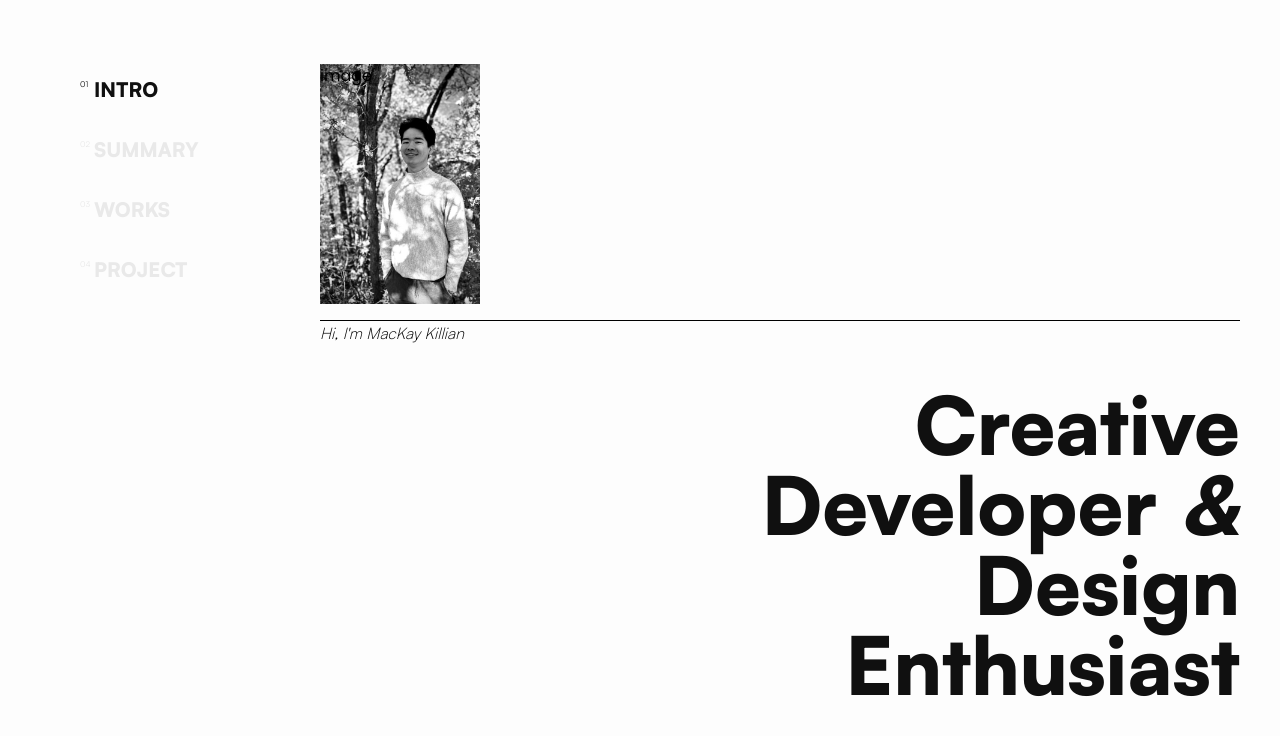
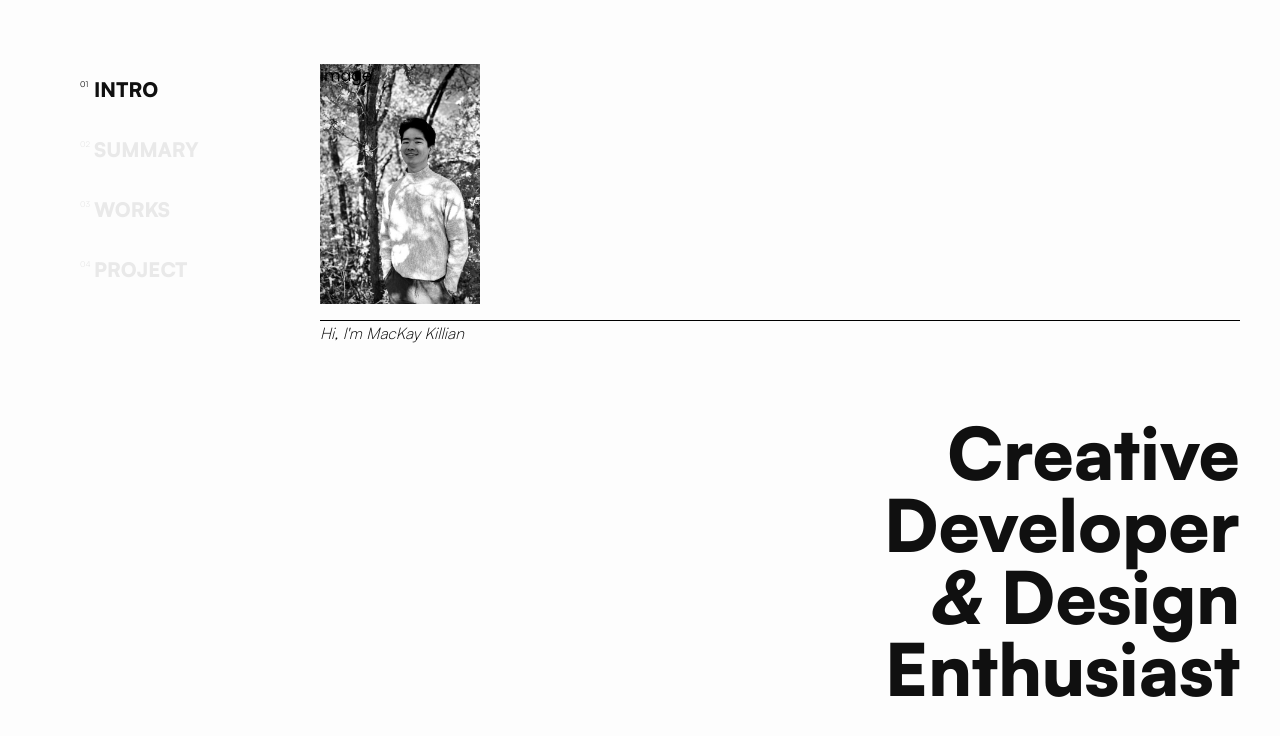
Before and after one commit to mackaykillian/portfolio, a React (Create React App) app: page / in a window 1280 px wide. Shown: the top 736 px of the page. Built offline with nearby package versions, Linux system fonts and the light colour scheme.

Commit message:
no longer implementing the animated profile picture at this time

```diff
--- a/src/views/IntroSection.jsx
+++ b/src/views/IntroSection.jsx
@@ -38,10 +38,10 @@ function IntroSection() {
         <div className="bg-[url('./assets/picture-of-me.png')] w-[20vh] h-[30vh] bg-cover">image</div>
         <div className="border-t-[1px] w-full font-display italic text-[2vh] font-light">Hi, I'm MacKay Killian</div>
       </div>
-      <div className="flex flex-col items-end font-display font-black text-[6vh] sm:text-[8vh] md:text-[10vh] leading-none pb-40 text-neutral-900 dark:text-neutral-100">
+      <div className="flex flex-col items-end font-display font-black text-[6vh] sm:text-[8vh] md:text-[9vh] leading-none pb-40 text-neutral-900 dark:text-neutral-100">
         <div>Creative</div>
-        <div>Developer <span className="italic">&</span></div>
-        <div>Design</div>
+        <div>Developer</div>
+        <div><span className="italic">&</span> Design</div>
         <div>Enthusiast</div>
       </div>
 
```
